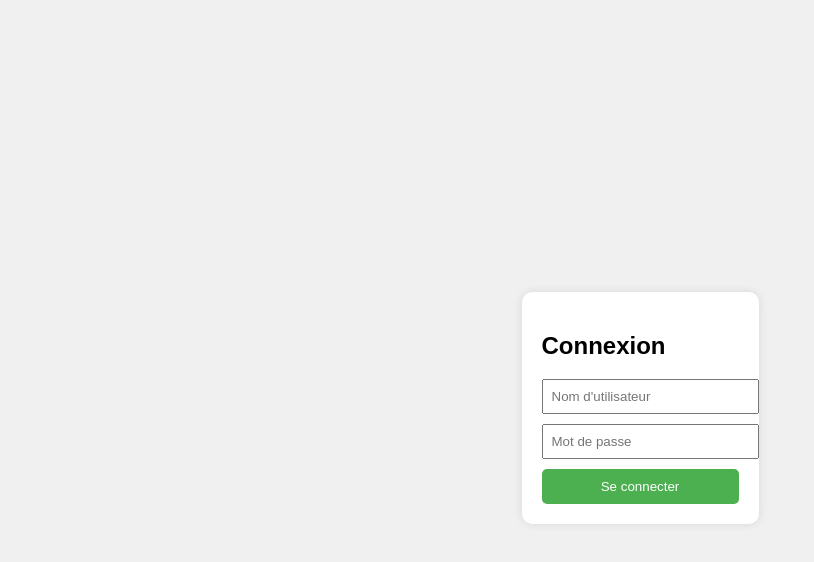
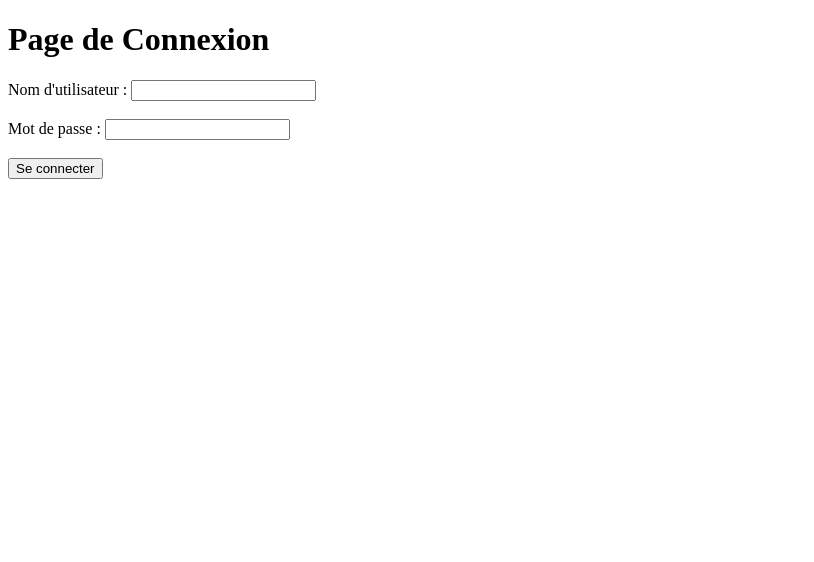
Before and after one commit to Yassinefafa/PROJET, a plain HTML site: page login.html in a window 1280 px wide. Shown: the whole page, without its empty margins (0-814 px from the left). Drawn offline with Linux system fonts and the light colour scheme.

Commit message:
Update login.html

```diff
--- a/login.html
+++ b/login.html
@@ -2,56 +2,17 @@
 <html lang="fr">
 <head>
   <meta charset="UTF-8">
-  <title>Connexion</title>
-  <style>
-    body {
-      font-family: Arial, sans-serif;
-      display: flex;
-      justify-content: center;
-      align-items: center;
-      height: 100vh;
-      background: #f0f0f0;
-    }
-    form {
-      background: white;
-      padding: 20px;
-      border-radius: 10px;
-      box-shadow: 0 0 10px rgba(0,0,0,0.1);
-    }
-    input {
-      display: block;
-      margin: 10px 0;
-      padding: 8px;
-      width: 100%;
-    }
-    button {
-      padding: 10px;
-      width: 100%;
-      background: #4CAF50;
-      color: white;
-      border: none;
-      border-radius: 5px;
-    }
-  </style>
+  <meta name="viewport" content="width=device-width, initial-scale=1.0">
+  <title>Login</title>
 </head>
 <body>
-  <form onsubmit="login(event)">
-    <h2>Connexion</h2>
-    <input type="text" id="username" placeholder="Nom d'utilisateur" required />
-    <input type="password" id="password" placeholder="Mot de passe" required />
+  <h1>Page de Connexion</h1>
+  <form action="index.html">
+    <label for="username">Nom d'utilisateur :</label>
+    <input type="text" id="username" name="username" required><br><br>
+    <label for="password">Mot de passe :</label>
+    <input type="password" id="password" name="password" required><br><br>
     <button type="submit">Se connecter</button>
   </form>
-  <script>
-    function login(e) {
-      e.preventDefault();
-      const user = document.getElementById('username').value;
-      const pass = document.getElementById('password').value;
-      if (user === 'admin' && pass === '1234') {
-        window.location.href = 'index.html';
-      } else {
-        alert('Identifiants incorrects !');
-      }
-    }
-  </script>
 </body>
 </html>
```
